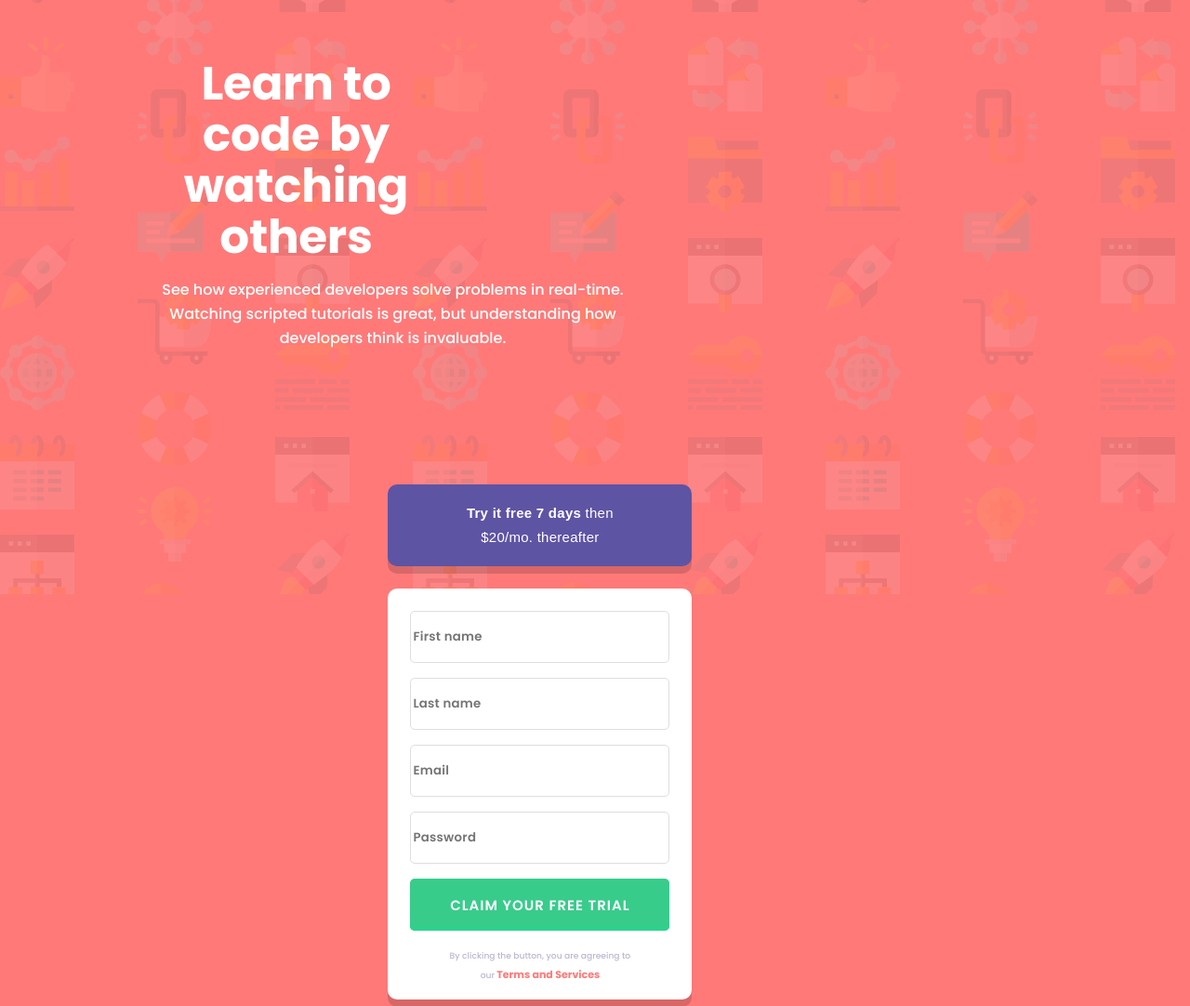
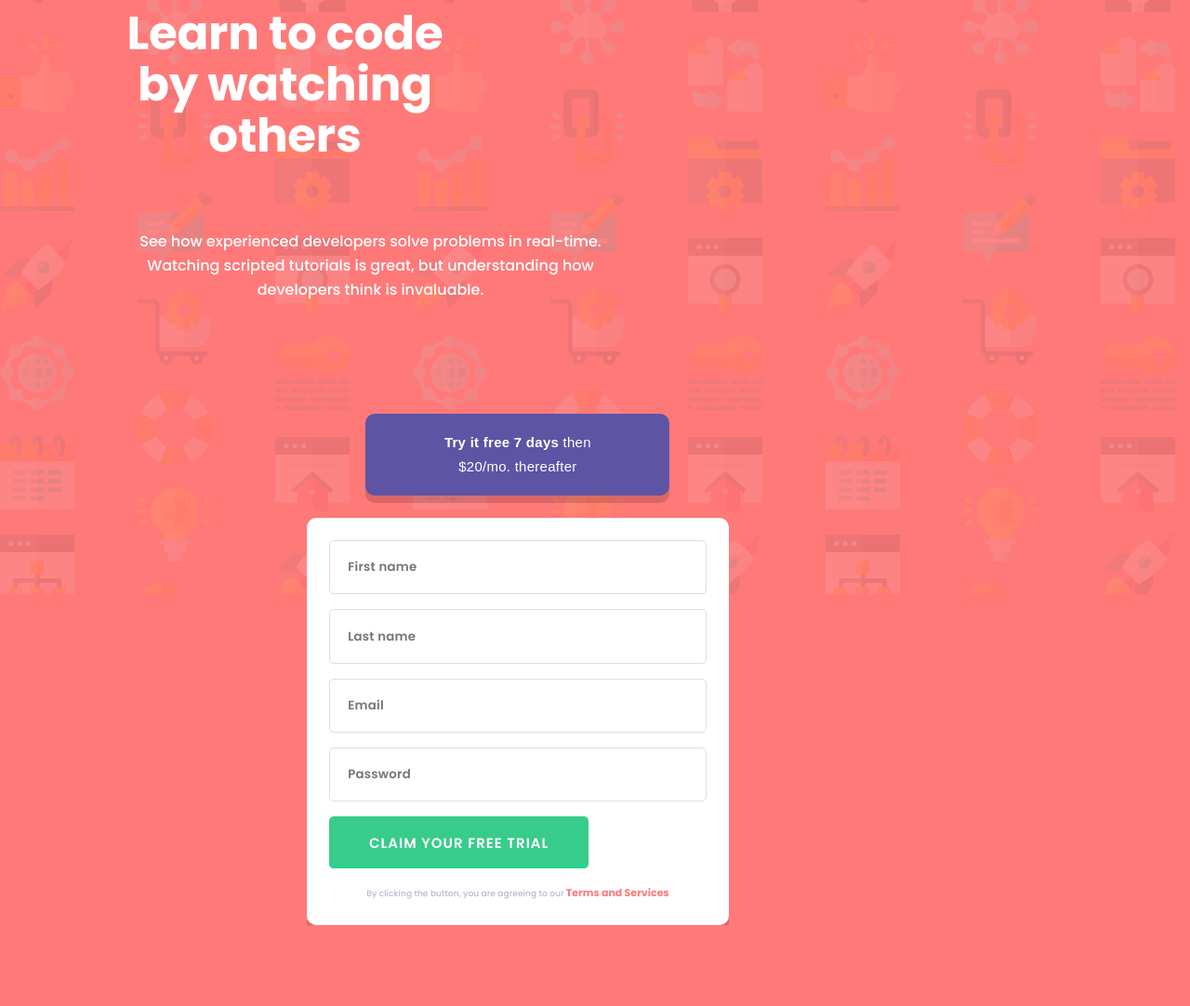
Before and after one commit to GMarqz/intro-component-with-login-form, a plain HTML site: page index.html in a window 1280 px wide. Shown: the part 161-1243 px from the top of the page at 93% size. After the commit the page ends 1156 px from the top, so only its background shows below. Drawn offline with Linux system fonts and the light colour scheme.

Commit message:
refactor elements width from rem to %

```diff
--- a/style/mobile.css
+++ b/style/mobile.css
@@ -1,6 +1,10 @@
+.information__container {
+    display: flex;
+    flex-direction: column;
+    padding: 0 1.5rem;
+}
 
 .information__head {
-    margin: 5.5rem 1.5rem 1rem 1.5rem;
     color: var(--white);
     text-align: center;
     font-size: 1.75rem;
@@ -11,7 +15,7 @@
 }
 
 .information__content {
-    margin: 0 1.5rem 4rem 1.5rem;
+    padding: 1.5rem 0;
     color: var(--white);
     text-align: center;
     font-family: var(--font);
@@ -24,6 +28,7 @@
     flex-direction: column;
     justify-content: center;
     align-items: center;
+    margin-bottom: 4rem;
 }
 
 .container__free__trial-button {
@@ -52,9 +57,7 @@
 }
 
 .container__div {
-    width: 20.4375rem;
-    height: 27.625rem;
-    margin: auto 1.5rem 5rem 1.5rem;
+    max-width: 90%;
     padding: 1.5rem;
 
     border-radius: 0.625rem;
@@ -63,8 +66,9 @@
 }
 
 input {
-    width: 17.4375rem;
-    height: 3.5rem;
+    width: 100%;
+    height: 7.292vh;
+    padding-left: 1.188rem;
     margin-bottom: 1rem;
     border-radius: 0.3125rem;
     border: 1px solid var(--input-border);
```
